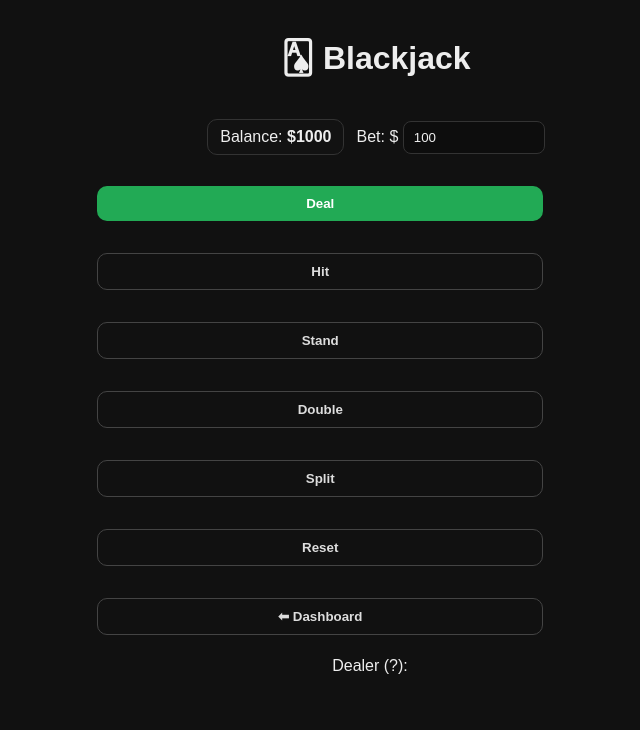
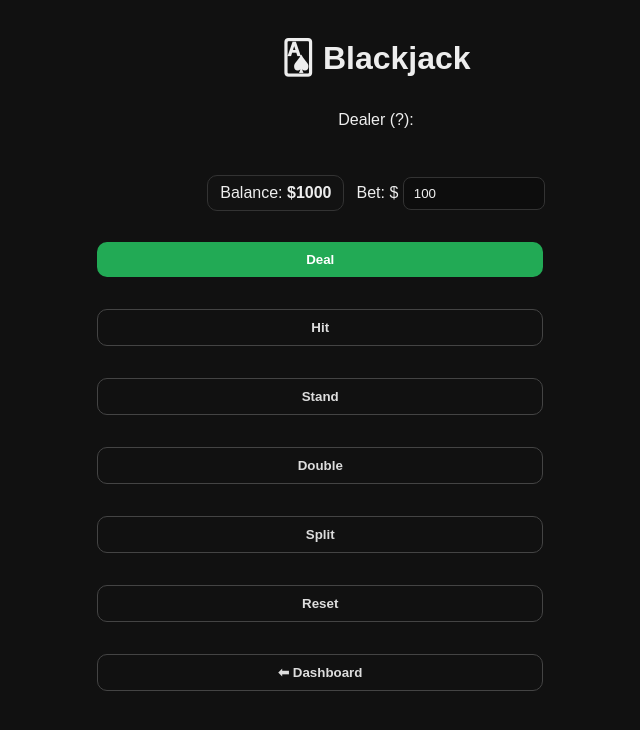
Before and after one commit to Atpdevil/gaming-masters, a React (Create React App) app: page /blackjack in a window 1280 px wide. Shown: the top 730 px of the page, without its empty margins (264-904 px from the left). Built offline with nearby package versions, Linux system fonts and the light colour scheme.

Commit message:
Update blackjack.jsx

```diff
--- a/src/pages/blackjack.jsx
+++ b/src/pages/blackjack.jsx
@@ -29,6 +29,7 @@ const newDeck = () => {
 export default function Blackjack() {
   const navigate = useNavigate();
   const { balance, debit, credit } = useWallet();
+
   const [bet, setBet] = useState(100);
   const [deck, setDeck] = useState([]);
   const [player, setPlayer] = useState([]);
@@ -84,12 +85,17 @@ export default function Blackjack() {
       const ps = scoreHand(h);
       const ds = scoreHand(dHand);
       if (ps > 21) message += "❌ Bust. ";
-      else if (ds > 21 || ps > ds) { message += "✅ You win! "; totalWin += bet*2; }
-      else if (ps < ds) message += "❌ Dealer wins. ";
-      else { message += "➖ Push. "; totalWin += bet; }
+      else if (ds > 21 || ps > ds) {
+        message += "✅ You win! ";
+        totalWin += bet*2;
+      } else if (ps < ds) message += "❌ Dealer wins. ";
+      else {
+        message += "➖ Push. ";
+        totalWin += bet;
+      }
     });
     if (totalWin > 0) credit(totalWin);
-    setStatus(message + (totalWin ? ` Paid ${totalWin}.` : ""));
+    setStatus(message + (totalWin ? `Paid ${totalWin}.` : ""));
     setDone(true);
   };
 
@@ -128,33 +134,134 @@ export default function Blackjack() {
     setHiddenDealer(true);
   };
 
-  const cardStyle = { width: "80px", height: "120px", fontSize:"1.8rem" };
+  // Bigger cards
+  const cardStyle = { width: "110px", height: "160px", fontSize:"2.6rem" };
 
   const css = `
-    .bj-wrap{ display:flex; flex-direction:column; align-items:center; gap:12px; padding:18px; color:#eee; }
-    .row{ display:flex; gap:12px; align-items:center; flex-wrap:wrap; }
-    .chips{ padding:8px 12px; border:1px solid #333; border-radius:10px; background:#121212; position:relative; }
-    .chip-dot{ position:absolute; right:-8px; top:-8px; width:12px; height:12px; border-radius:999px; background:#2bd77f; opacity:0; transform:scale(0.6); transition: all .25s ease; }
-    .chip-dot.on{ opacity:1; transform:scale(1); }
-    .cards{ display:flex; gap:12px; }
-    .card{ ${Object.entries(cardStyle).map(([k,v])=>`${k}:${v};`).join("")} border-radius:8px; background:#fff; color:#111; display:flex; align-items:center; justify-content:center; font-weight:800; box-shadow:0 2px 12px rgba(0,0,0,.5); }
-    .btn{ padding:10px 14px; border-radius:10px; border:0; cursor:pointer; }
-    .btn-primary{ background:#22aa55; color:#fff; font-weight:700; }
-    .btn-ghost{ background:transparent; color:#ddd; border:1px solid #444; }
-    .input{ background:#0d0d0d; color:#eee; border:1px solid #333; padding:8px 10px; border-radius:8px; width:120px; }
+    .bj-wrap{
+      display:flex;
+      flex-direction:column;
+      align-items:center;
+      gap:12px;
+      padding:18px;
+      color:#eee;
+    }
+    .row{
+      display:flex;
+      gap:12px;
+      align-items:center;
+      flex-wrap:wrap;
+    }
+    .chips{
+      padding:8px 12px;
+      border:1px solid #333;
+      border-radius:10px;
+      background:#121212;
+      position:relative;
+    }
+    .chip-dot{
+      position:absolute;
+      right:-8px;
+      top:-8px;
+      width:12px;
+      height:12px;
+      border-radius:999px;
+      background:#2bd77f;
+      opacity:0;
+      transform:scale(0.6);
+      transition: all .25s ease;
+    }
+    .chip-dot.on{
+      opacity:1;
+      transform:scale(1);
+    }
+    .cards{
+      display:flex;
+      gap:12px;
+      justify-content:center;
+    }
+    .card{
+      ${Object.entries(cardStyle).map(([k,v])=>`${k}:${v};`).join("")}
+      border-radius:8px;
+      background:#fff;
+      color:#111;
+      display:flex;
+      align-items:center;
+      justify-content:center;
+      font-weight:800;
+      box-shadow:0 2px 12px rgba(0,0,0,.5);
+    }
+    .btn{
+      padding:10px 14px;
+      border-radius:10px;
+      border:0;
+      cursor:pointer;
+    }
+    .btn-primary{
+      background:#22aa55;
+      color:#fff;
+      font-weight:700;
+    }
+    .btn-ghost{
+      background:transparent;
+      color:#ddd;
+      border:1px solid #444;
+    }
+    .input{
+      background:#0d0d0d;
+      color:#eee;
+      border:1px solid #333;
+      padding:8px 10px;
+      border-radius:8px;
+      width:120px;
+    }
   `;
 
   return (
     <div className="bj-wrap">
       <style>{css}</style>
       <h1>🂡 Blackjack</h1>
+
+      {/* Moved dealer + player ABOVE controls */}
+      <div className="row" style={{ flexDirection:"column", alignItems:"center", gap:"20px" }}>
+        <div>
+          <div style={{marginBottom:6}}>
+            Dealer ({hiddenDealer ? "?" : scoreHand(dealer)}):
+          </div>
+          <div className="cards">
+            {dealer.map((c,i)=>(
+              <div key={i} className="card">
+                {i===0 || !hiddenDealer ? `${c.v}${c.s}` : "🂠"}
+              </div>
+            ))}
+          </div>
+        </div>
+
+        <div>
+          {player.map((hand,index)=>(
+            <div key={index} style={{marginTop:index ? 12 : 0}}>
+              <div style={{marginBottom:6}}>
+                You ({scoreHand(hand)}):
+              </div>
+              <div className="cards">
+                {hand.map((c,i)=><div key={i} className="card">{c.v}{c.s}</div>)}
+              </div>
+            </div>
+          ))}
+        </div>
+      </div>
+
+      {/* Controls below */}
       <div className="row">
         <div className="chips">
           Balance: <strong>${balance}</strong>
           <span className={`chip-dot ${chipPulse ? "on" : ""}`} />
         </div>
-        <label> Bet: $ <input className="input" type="number" min="1" value={bet} onChange={(e)=>setBet(Number(e.target.value))} disabled={!done} /> </label>
+        <label>
+          Bet: $ <input className="input" type="number" min="1" value={bet} onChange={(e)=>setBet(Number(e.target.value))} disabled={!done} />
+        </label>
       </div>
+
       <div className="row">
         <button className="btn btn-primary" onClick={deal} disabled={!done}>Deal</button>
         <button className="btn btn-ghost" onClick={()=>hit(0)} disabled={done}>Hit</button>
@@ -164,26 +271,7 @@ export default function Blackjack() {
         <button className="btn btn-ghost" onClick={reset}>Reset</button>
         <button className="btn btn-ghost" onClick={()=>navigate("/")}>⬅ Dashboard</button>
       </div>
-      <div className="row">
-        <div>
-          <div style={{marginBottom:6}}>Dealer ({hiddenDealer ? "?" : scoreHand(dealer)}):</div>
-          <div className="cards">
-            {dealer.map((c,i)=>(
-              <div key={i} className="card">{i===0 || !hiddenDealer ? `${c.v}${c.s}` : "🂠"}</div>
-            ))}
-          </div>
-        </div>
-        <div>
-          {player.map((hand,index)=>(
-            <div key={index} style={{marginTop:index ? 12 : 0}}>
-              <div style={{marginBottom:6}}>You ({scoreHand(hand)}):</div>
-              <div className="cards">
-                {hand.map((c,i)=><div key={i} className="card">{c.v}{c.s}</div>)}
-              </div>
-            </div>
-          ))}
-        </div>
-      </div>
+
       <div style={{ color:"#bbb", minHeight:22 }}>{status}</div>
     </div>
   );
```
